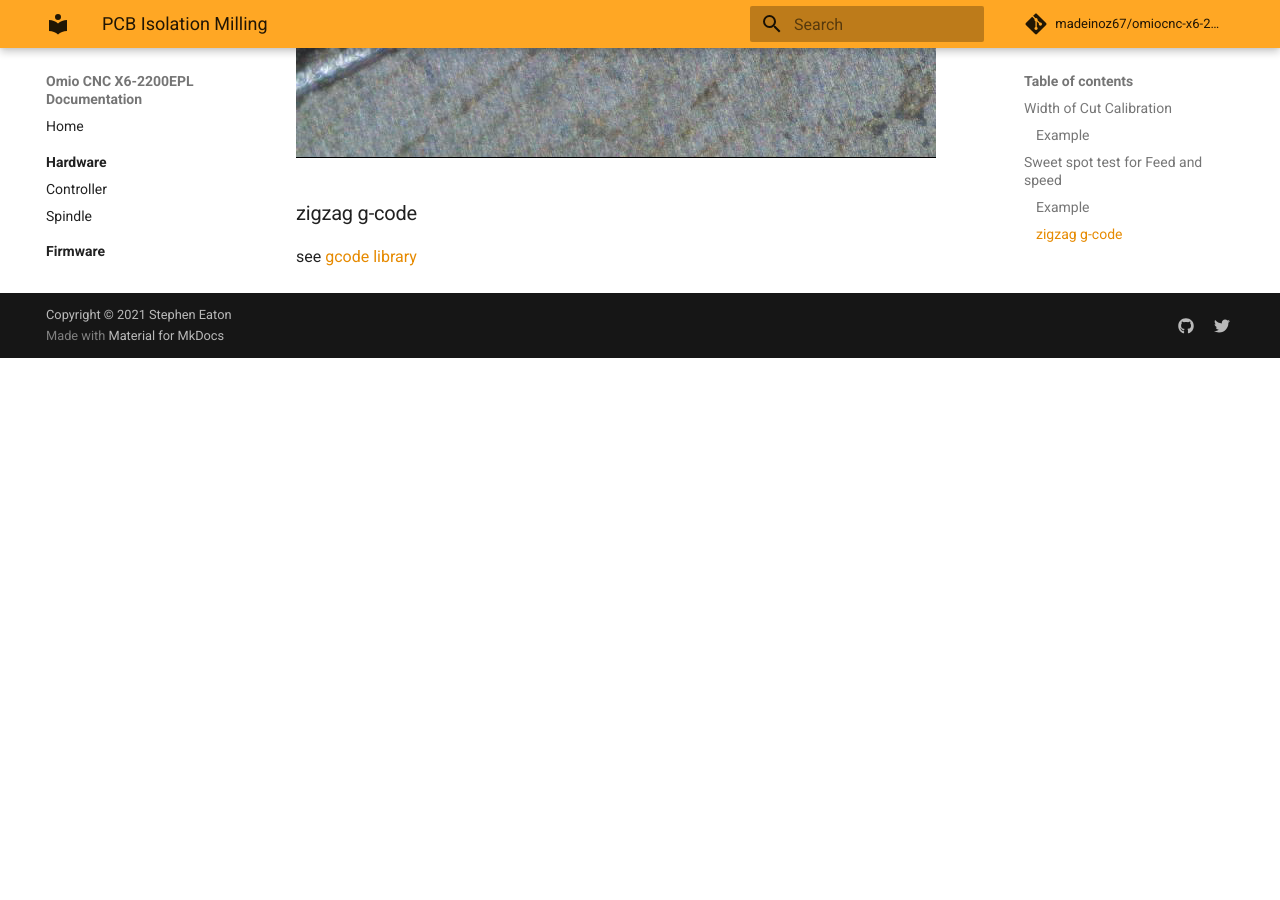
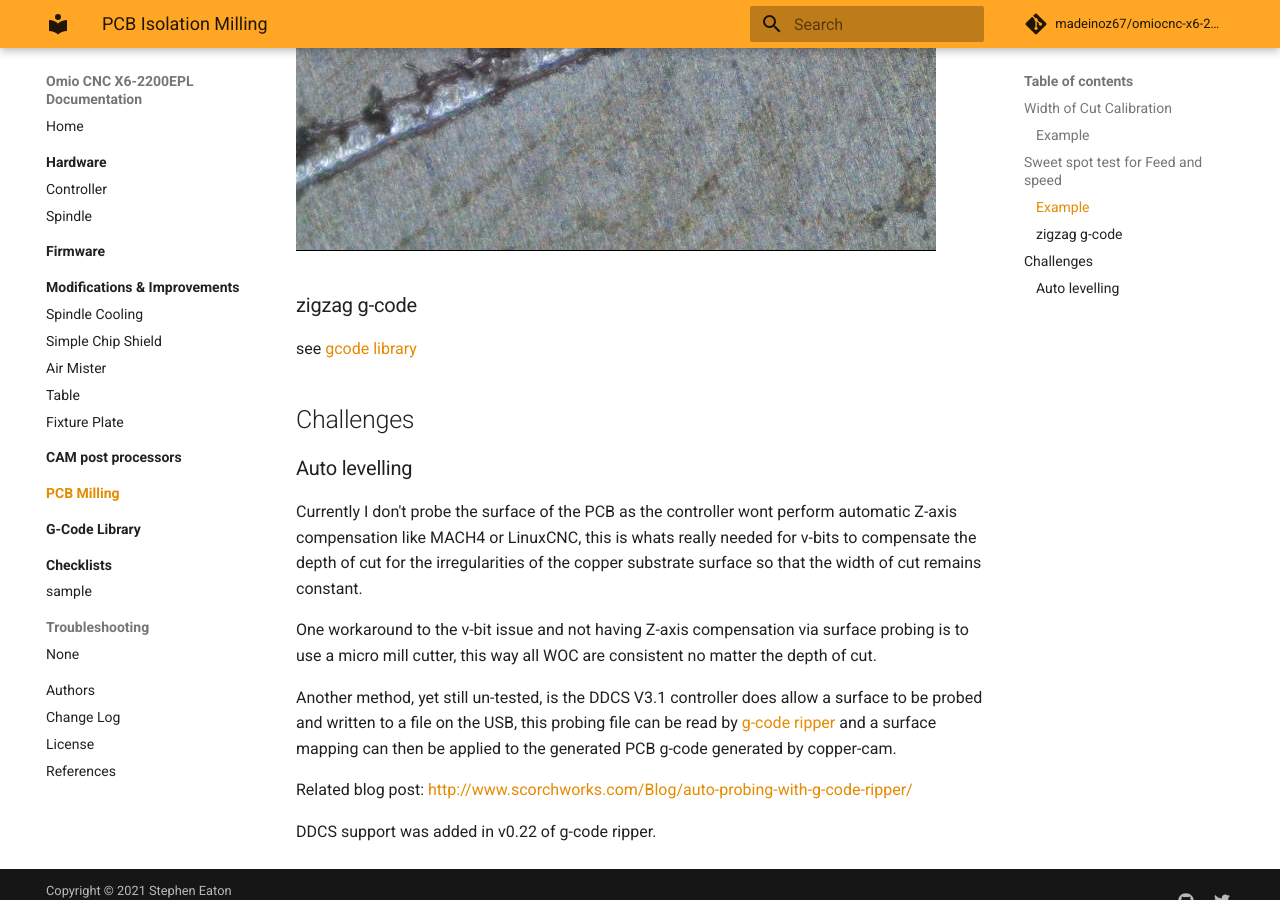
Before and after one commit to madeinoz67/omiocnc-x6-2200epl, an MkDocs documentation site: the page built from docs/pcb/index.md, in a window 1280 px wide and 900 px high, scrolled down 5815 px. Built offline with MkDocs 1.6.1 and Material for MkDocs 9.7.7, drawn with Linux system fonts in a browser that asks for light colours; comment, search, counter and statistics services are not loaded; before the commit the page ends 6173 px from its top, so only the background shows below that; some of the changed text lies outside the part shown.

Commit message:
updated PCB section

```diff
--- a/docs/pcb/index.md
+++ b/docs/pcb/index.md
@@ -8,7 +8,9 @@
 This ensures that the values I have within my software are correct physically, as a v-bit width of cut is dependant on the depth of cut.  Additionally the best sweet spot of the cutting speed is determined.
 ## Width of Cut Calibration
 
-To find the optimal cutting depth for a V-Bit I use the following [gerber file](https://github.com/madeinoz67/omiocnc-x6-2200epl/blob/57ab4b1096decab5c5dcaf52e2bb4344f321909a/gcode/pcb/IsolationRouterCalibration.gbr) in copper-cam that steps through track sizes 1-25 mil and track spacings of 1-25 mil.
+I originally found infomration about this calibration here <http://phk.freebsd.dk/CncPcb/calibrate.html> but it was in eagle format, Ive since converted to KiCad and ultimately as a [gerber file](https://github.com/madeinoz67/omiocnc-x6-2200epl/blob/57ab4b1096decab5c5dcaf52e2bb4344f321909a/gcode/pcb/IsolationRouterCalibration.gbr).
+
+To find the optimal cutting depth for a V-Bit I use gerber file in copper-cam that steps through track sizes 1-25 mil and track spacings of 1-25 mil.
 
 ![Placeholder](images/2021-10-19_11-32-21.png)
 
@@ -66,3 +68,17 @@
 ### zigzag g-code
 
 see [gcode library](/gcode/#zigzag-pcb-feedrate-sweet-spot)
+
+## Challenges
+
+### Auto levelling
+
+Currently I don't probe the surface of the PCB as the controller wont perform automatic Z-axis compensation like MACH4 or LinuxCNC, this is whats really needed for v-bits to compensate the depth of cut for the irregularities of the copper substrate surface so that the width of cut remains constant.
+
+One workaround to the v-bit issue and not having Z-axis compensation via surface probing is to use a micro mill cutter, this way all WOC are consistent no matter the depth of cut.
+
+Another method, yet still un-tested, is the DDCS V3.1 controller does allow a surface to be probed and written to a file on the USB, this probing file can be read by [g-code ripper](https://www.scorchworks.com/Gcoderipper/gcoderipper.html#changelog) and a surface mapping can then be applied to the generated PCB g-code generated by copper-cam.
+
+Related blog post: <http://www.scorchworks.com/Blog/auto-probing-with-g-code-ripper/>
+
+DDCS support was added in v0.22 of g-code ripper.
```
